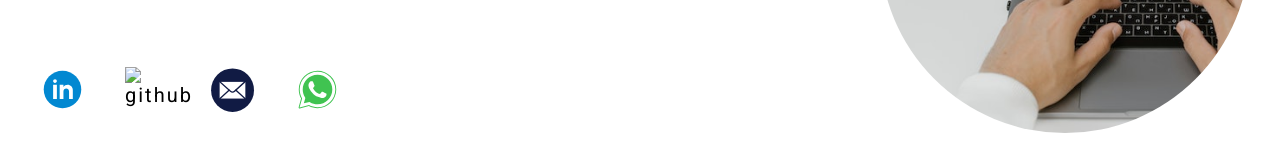
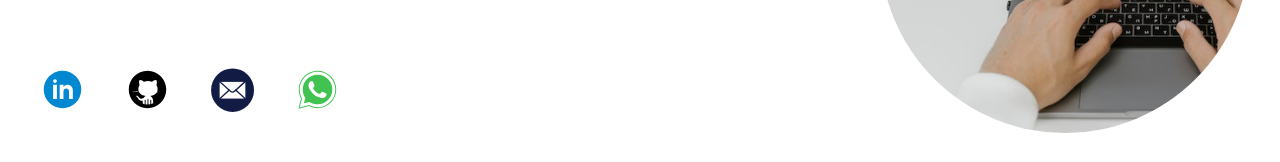
Before and after one commit to OutroTassio/potifolio, a plain HTML site: page index.html in a window 1280 px wide. Shown: the part 311-473 px from the top of the page. Drawn offline with Linux system fonts and the light colour scheme.

Commit message:
Update index.html

```diff
--- a/index.html
+++ b/index.html
@@ -64,7 +64,7 @@
                 </a>
                 <a href="https://github.com/outrotassio" target="_blank">
                     <div class="github media">
-                        <img src=."/images/icons8-github (1).svg" alt="github" srcset="">
+                        <img src="./images/icons8-github (1).svg" alt="github" srcset="">
                     </div>
                 </a>
                 <a href="mailto:tassio.samuel72@gmail.com?" target="_blank">
```
